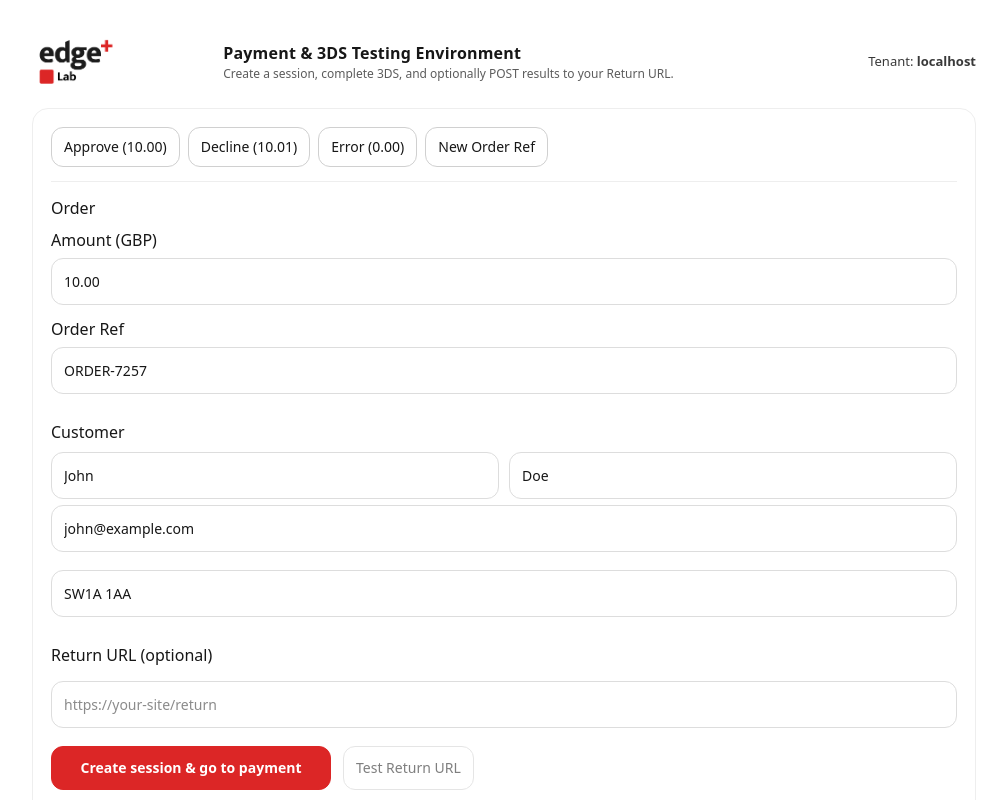
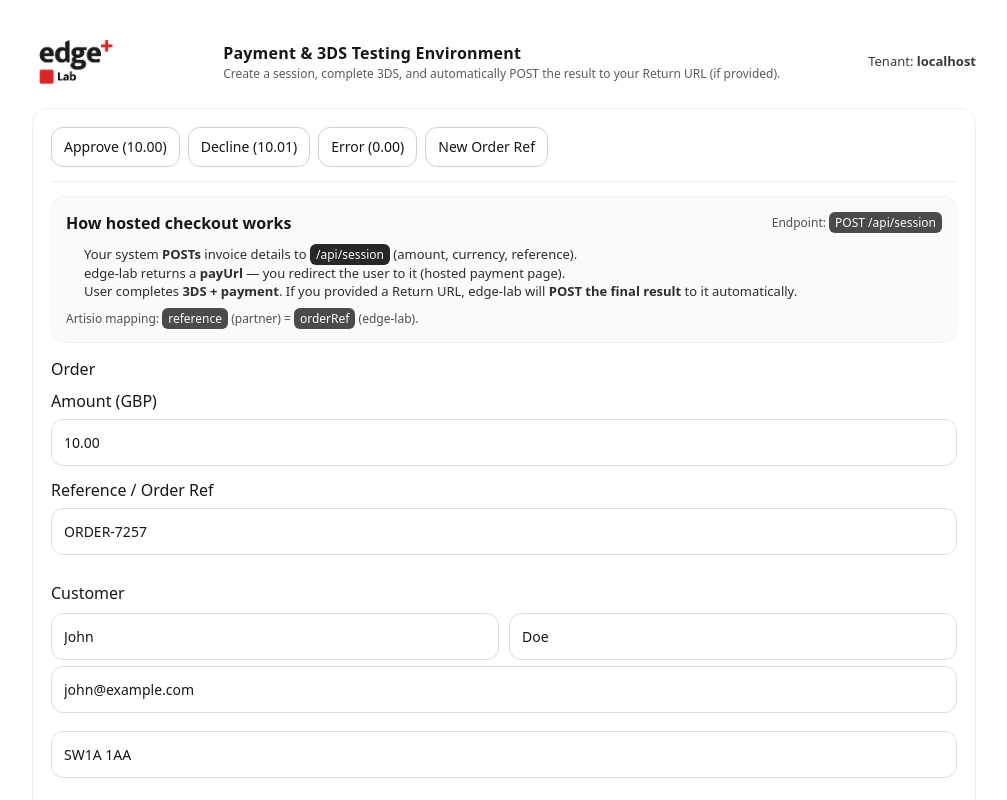
Before and after one commit to edge-plus-png/edge-lab-app, a Next.js app: page / in a window 1280 px wide. Shown: the top 800 px of the page, without its empty margins (136-1143 px from the left). Built offline with nearby package versions, Linux system fonts and the light colour scheme.

Commit message:
push staging

```diff
--- a/app/api/charge/route.ts
+++ b/app/api/charge/route.ts
@@ -28,10 +28,7 @@ export async function POST(req: NextRequest) {
   const xid = body.xid ? String(body.xid) : "";
 
   if (!sessionId || !paymentToken) {
-    return NextResponse.json(
-      { error: "Missing sessionId/paymentToken" },
-      { status: 400 }
-    );
+    return NextResponse.json({ error: "Missing sessionId/paymentToken" }, { status: 400 });
   }
 
   const session = getSession(sessionId);
@@ -43,10 +40,7 @@ export async function POST(req: NextRequest) {
   const privateKeyEnv = cfg.privateKeyEnv || "";
   const privateKey = privateKeyEnv ? process.env[privateKeyEnv] : "";
   if (!privateKey) {
-    return NextResponse.json(
-      { error: `Missing private key ENV: ${privateKeyEnv}` },
-      { status: 500 }
-    );
+    return NextResponse.json({ error: `Missing private key ENV: ${privateKeyEnv}` }, { status: 500 });
   }
 
   // -----------------------------
@@ -147,7 +141,7 @@ export async function POST(req: NextRequest) {
         resultId: result.resultId,
         sessionId: result.sessionId,
 
-        // partner-friendly alias
+        // partner-friendly alias (Artisio)
         reference: result.orderRef,
 
         orderRef: result.orderRef,
@@ -158,17 +152,24 @@ export async function POST(req: NextRequest) {
         ts: new Date().toISOString(),
       };
 
+      // Timeout so a slow partner endpoint doesn't hang the customer flow
+      const controller = new AbortController();
+      const t = setTimeout(() => controller.abort(), 5000);
+
       const r = await fetch(returnUrl, {
         method: "POST",
         headers: { "content-type": "application/json" },
         body: JSON.stringify(payload),
+        signal: controller.signal,
       });
+
+      clearTimeout(t);
 
       webhook.ok = r.ok;
       webhook.statusCode = r.status;
     } catch (e: any) {
       webhook.ok = false;
-      webhook.error = e?.message || "Failed to POST to returnUrl";
+      webhook.error = e?.name === "AbortError" ? "Return URL timed out" : e?.message || "Failed to POST to returnUrl";
     }
   }
 
--- a/app/page.tsx
+++ b/app/page.tsx
@@ -60,6 +60,22 @@ export default function HomePage() {
     borderRadius: 16,
     padding: 18,
     background: "#fff",
+  };
+
+  const howItWorksStyle: React.CSSProperties = {
+    marginTop: 14,
+    padding: 14,
+    borderRadius: 14,
+    border: "1px solid #f3f3f3",
+    background: "#fafafa",
+  };
+
+  const codeStyle: React.CSSProperties = {
+    background: "#111",
+    color: "#fff",
+    padding: "2px 6px",
+    borderRadius: 6,
+    fontSize: 12,
   };
 
   useEffect(() => {
@@ -153,9 +169,10 @@ export default function HomePage() {
           {/* Put your logo in /public/edge-lab-logo.png */}
           <img src="/edge-lab-logo.png" alt="edge lab" style={{ height: 56 }} />
           <div>
-            {/* Don’t repeat “edge lab” here — logo already covers it */}
             <div style={{ fontWeight: 800, letterSpacing: 0.2 }}>Payment & 3DS Testing Environment</div>
-            <div style={{ fontSize: 12, opacity: 0.7 }}>Create a session, complete 3DS, and optionally POST results to your Return URL.</div>
+            <div style={{ fontSize: 12, opacity: 0.7 }}>
+              Create a session, complete 3DS, and automatically POST the result to your Return URL (if provided).
+            </div>
           </div>
 
           {isDemo && (
@@ -193,7 +210,7 @@ export default function HomePage() {
       )}
 
       <div style={cardStyle}>
-        {/* Quick actions (restored) */}
+        {/* Quick actions */}
         <div style={{ display: "flex", gap: 8, flexWrap: "wrap", marginBottom: 14 }}>
           <button type="button" onClick={() => setAmount("10.00")} disabled={busy} style={busy ? { ...btnBase, ...btnDisabled } : btnBase}>
             Approve (10.00)
@@ -214,12 +231,38 @@ export default function HomePage() {
 
         <hr style={{ margin: "14px 0", border: 0, borderTop: "1px solid #eee" }} />
 
+        {/* How it works (simple + developer-friendly) */}
+        <div style={howItWorksStyle}>
+          <div style={{ display: "flex", alignItems: "center", justifyContent: "space-between", gap: 12, flexWrap: "wrap" }}>
+            <div style={{ fontWeight: 800 }}>How hosted checkout works</div>
+            <div style={{ fontSize: 12, opacity: 0.75 }}>
+              Endpoint: <span style={codeStyle}>POST /api/session</span>
+            </div>
+          </div>
+
+          <ol style={{ margin: "10px 0 0", paddingLeft: 18, fontSize: 13, opacity: 0.9, lineHeight: "18px" }}>
+            <li>
+              Your system <b>POSTs</b> invoice details to <span style={codeStyle}>/api/session</span> (amount, currency, reference).
+            </li>
+            <li>
+              edge-lab returns a <b>payUrl</b> — you redirect the user to it (hosted payment page).
+            </li>
+            <li>
+              User completes <b>3DS + payment</b>. If you provided a Return URL, edge-lab will <b>POST the final result</b> to it automatically.
+            </li>
+          </ol>
+
+          <div style={{ marginTop: 10, fontSize: 12, opacity: 0.75 }}>
+            Artisio mapping: <span style={codeStyle}>reference</span> (partner) = <span style={codeStyle}>orderRef</span> (edge-lab).
+          </div>
+        </div>
+
         {/* Form */}
-        <h3 style={{ margin: "0 0 8px" }}>Order</h3>
+        <h3 style={{ margin: "14px 0 8px" }}>Order</h3>
         <label>Amount (GBP)</label>
         <input style={inputStyle} value={amount} onChange={(e) => setAmount(e.target.value)} />
 
-        <label>Order Ref</label>
+        <label>Reference / Order Ref</label>
         <input style={inputStyle} value={orderRef} onChange={(e) => setOrderRef(e.target.value)} />
 
         <h3 style={{ margin: "14px 0 8px" }}>Customer</h3>
@@ -232,7 +275,12 @@ export default function HomePage() {
         <input style={inputStyle} placeholder="Postcode" value={postalCode} onChange={(e) => setPostalCode(e.target.value)} />
 
         <h3 style={{ margin: "14px 0 8px" }}>Return URL (optional)</h3>
-        <input style={inputStyle} placeholder="https://your-site/return" value={returnUrl} onChange={(e) => setReturnUrl(e.target.value)} />
+        <input
+          style={inputStyle}
+          placeholder="https://your-site/return (edge-lab will POST the result here after payment)"
+          value={returnUrl}
+          onChange={(e) => setReturnUrl(e.target.value)}
+        />
 
         <div style={{ display: "flex", gap: 12, flexWrap: "wrap", marginTop: 6 }}>
           <button
```
